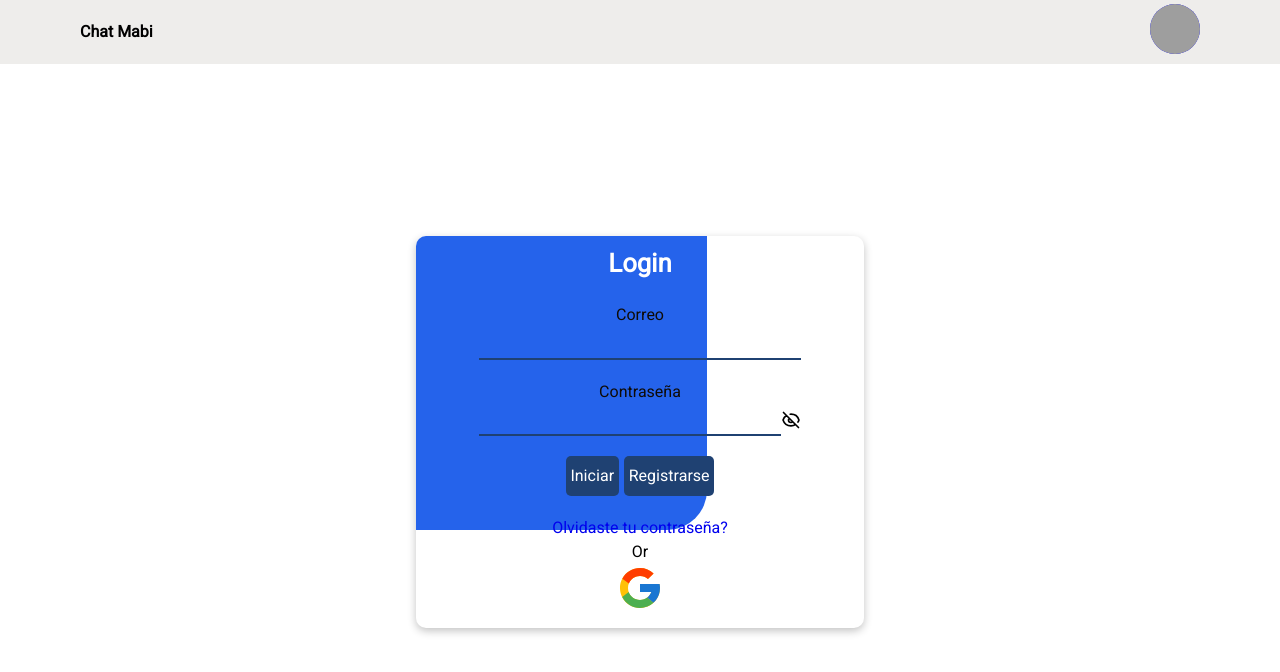
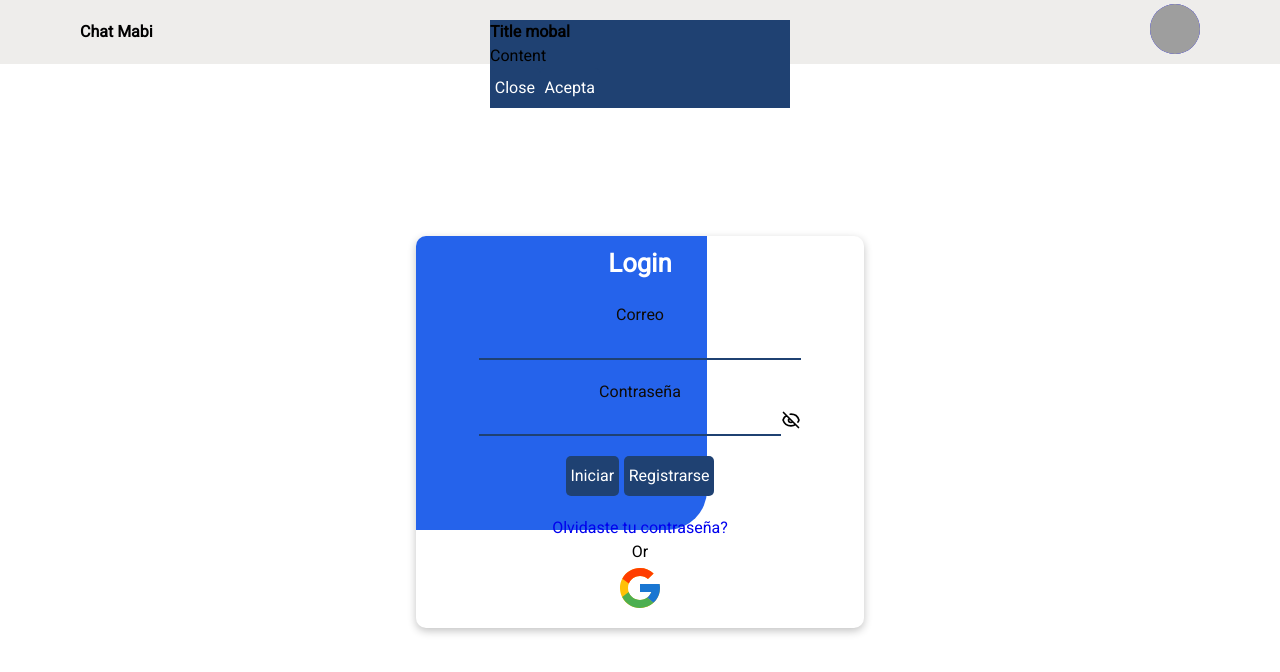
Before and after one commit to LuisArielRetanaHernadez/caht_client, a React (Vite) app: page /login in a window 1280 px wide. Shown: the top 672 px of the page. Built offline with nearby package versions, Linux system fonts and the light colour scheme; no server answers; grey boxes are pictures that could not be loaded.

Commit message:
agregamos el comoponente Mobal al layout menu

```diff
--- a/src/layouts/Mneu/Menu.layout.jsx
+++ b/src/layouts/Mneu/Menu.layout.jsx
@@ -13,6 +13,7 @@ import { Link, redirect } from "react-router-dom";
 import { useDispatch } from "react-redux";
 import { logout } from "../../features/user/userSlice";
 import manager from "../../utils/websocket";
+import Mobal from "../../components/Mobal/Mobal";
 
 const Menu = () => {
 
@@ -29,6 +30,7 @@ const Menu = () => {
 
   return (
     <>
+    <Mobal />
       <header className="menu">
         <div className="ml-5rem">
           <Logo />
```
